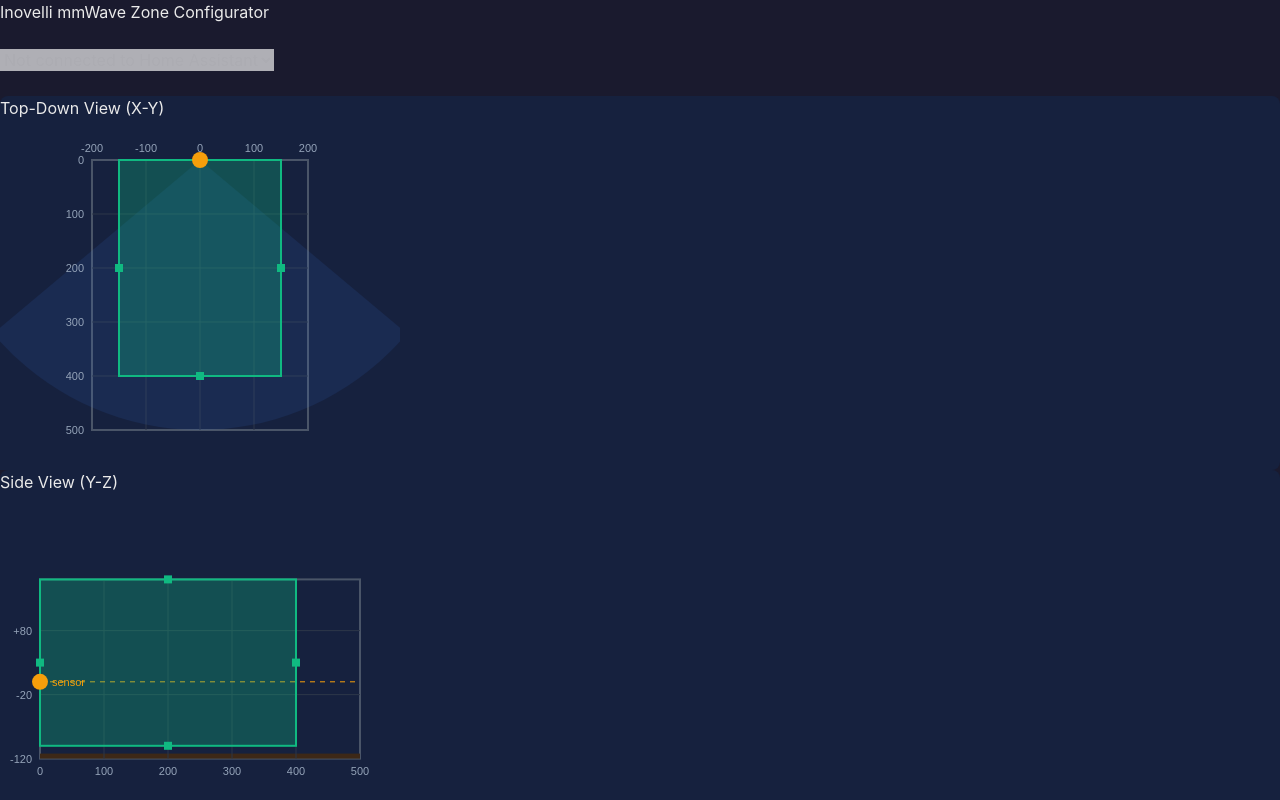
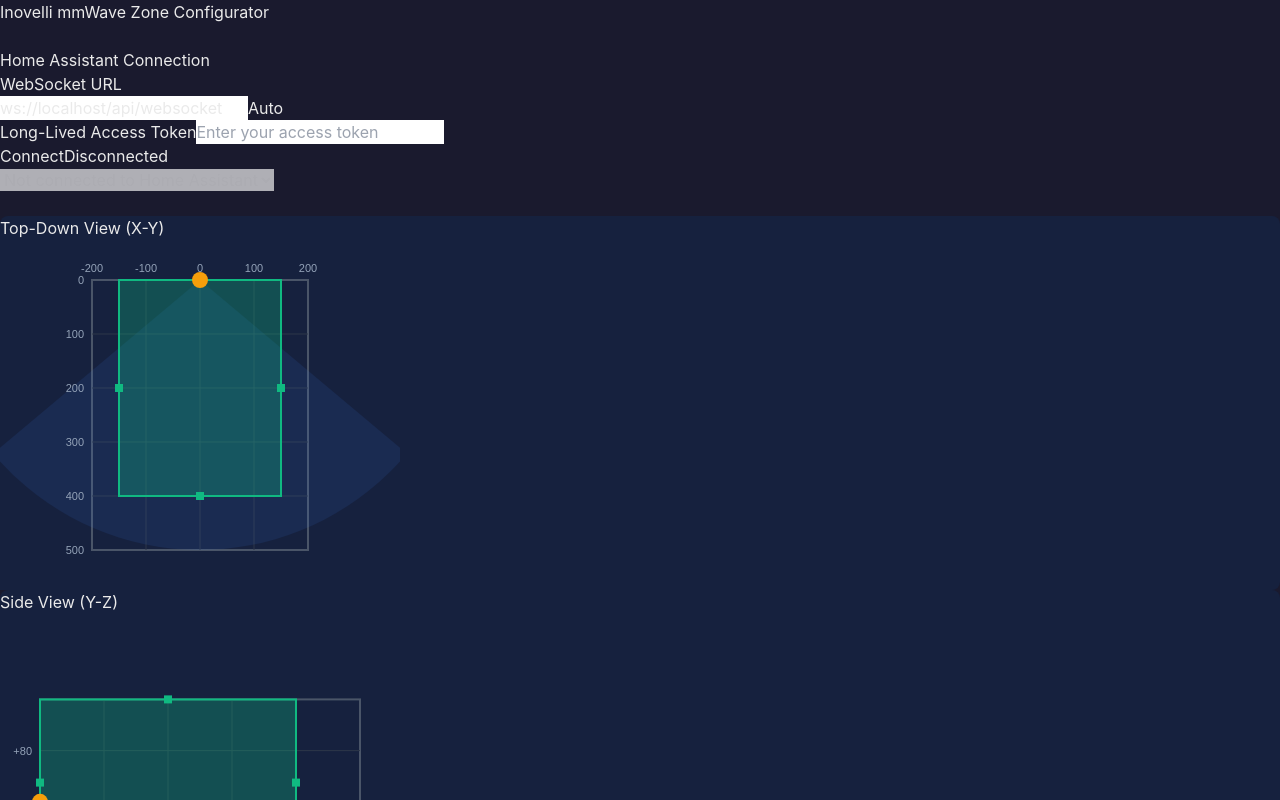
Before and after one commit to jsb2092/inovelli-mmwave-configurator, a React (Vite) app in the folder inovelli-mmwave-configurator/frontend/: page / in a window 1280 px wide. Shown: the top 800 px of the page. Built offline with nearby package versions, Linux system fonts and the light colour scheme; the HTML template or start-up script is replaced by a standard one.

Commit message:
Auto-detect WebSocket URL for ingress

```diff
--- a/inovelli-mmwave-configurator/frontend/src/App.tsx
+++ b/inovelli-mmwave-configurator/frontend/src/App.tsx
@@ -15,15 +15,22 @@
   DEFAULT_DETECTION,
 } from './types';
 
+function getDefaultWsUrl(): string {
+  const stored = localStorage.getItem('ha_url');
+  if (stored) return stored;
+
+  // Auto-detect WebSocket URL based on current location
+  const protocol = window.location.protocol === 'https:' ? 'wss:' : 'ws:';
+  return `${protocol}//${window.location.host}/api/websocket`;
+}
+
 function App() {
   // Connection settings
-  const [haUrl, setHaUrl] = useState(() => {
-    return localStorage.getItem('ha_url') || 'ws://homeassistant.local:8123/api/websocket';
-  });
+  const [haUrl, setHaUrl] = useState(getDefaultWsUrl);
   const [haToken, setHaToken] = useState(() => {
     return localStorage.getItem('ha_token') || '';
   });
-  const [showSettings, setShowSettings] = useState(false);
+  const [showSettings, setShowSettings] = useState(!localStorage.getItem('ha_token'));
 
   // Room and zone state
   const [room, setRoom] = useState<RoomDimensions>(DEFAULT_ROOM);
@@ -134,13 +141,24 @@
             <div className="grid grid-cols-1 md:grid-cols-2 gap-4 mb-4">
               <div>
                 <label className="block text-sm text-slate-400 mb-1">WebSocket URL</label>
-                <input
-                  type="text"
-                  value={haUrl}
-                  onChange={(e) => setHaUrl(e.target.value)}
-                  placeholder="ws://homeassistant.local:8123/api/websocket"
-                  className="w-full bg-slate-700 border border-slate-600 rounded px-3 py-2 text-white focus:outline-none focus:border-blue-500"
-                />
+                <div className="flex gap-2">
+                  <input
+                    type="text"
+                    value={haUrl}
+                    onChange={(e) => setHaUrl(e.target.value)}
+                    className="flex-1 bg-slate-700 border border-slate-600 rounded px-3 py-2 text-white focus:outline-none focus:border-blue-500"
+                  />
+                  <button
+                    onClick={() => {
+                      localStorage.removeItem('ha_url');
+                      setHaUrl(getDefaultWsUrl());
+                    }}
+                    className="px-3 py-2 bg-slate-600 hover:bg-slate-500 text-white rounded text-sm"
+                    title="Reset to auto-detected URL"
+                  >
+                    Auto
+                  </button>
+                </div>
               </div>
               <div>
                 <label className="block text-sm text-slate-400 mb-1">Long-Lived Access Token</label>
```
Also changed, not shown: 1 other file (tests, documents, lock files or other folders).
